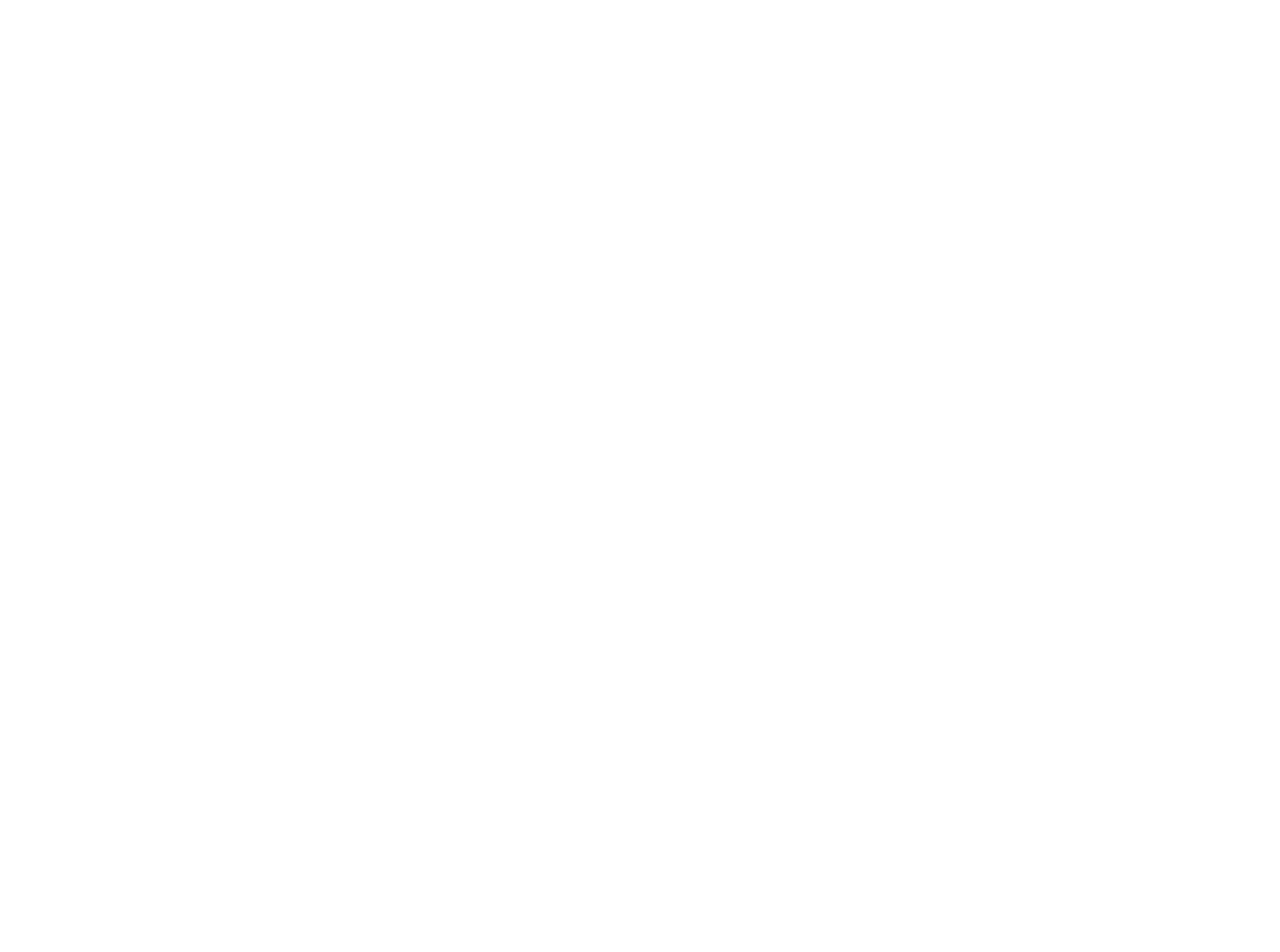
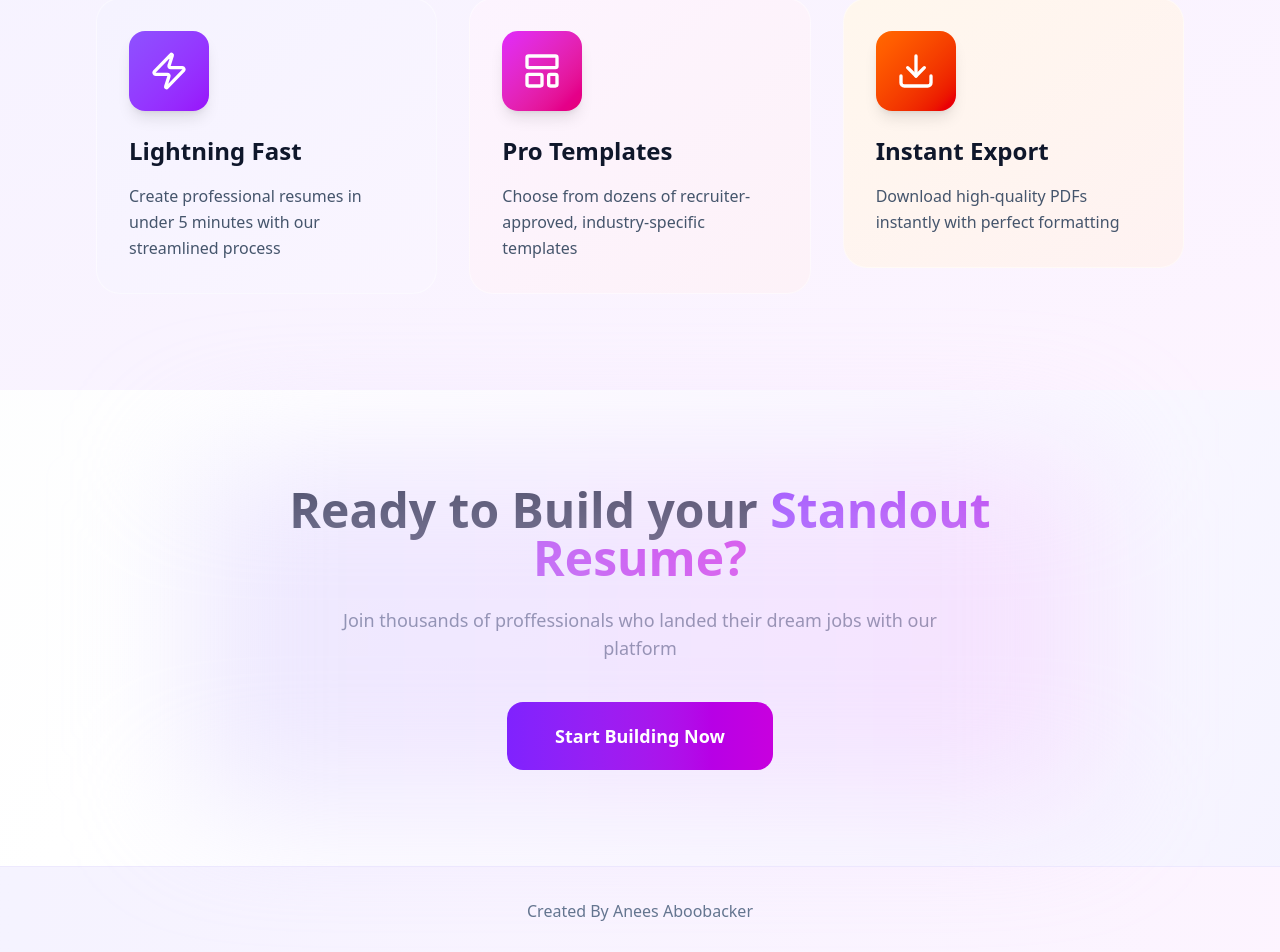
Before and after one commit to ANESSABO0421/NexusCV, a React (Vite) app in the folder client/: page / in a window 1280 px wide. Shown: the part 1300-2252 px from the top of the page. Before the commit the page ends 1024 px from the top, so only its background shows below. Built offline with nearby package versions, Linux system fonts and the light colour scheme; no server answers.

Commit message:
modal started

```diff
--- /dev/null
+++ b/client/src/components/Login.jsx
@@ -0,0 +1,9 @@
+import React from 'react'
+
+const Login = () => {
+  return (
+    <div>Login</div>
+  )
+}
+
+export default Login
--- /dev/null
+++ b/client/src/components/Modal.jsx
@@ -0,0 +1,24 @@
+import React from "react";
+import { modalStyles as styles } from "../assets/dummystyle";
+import { X } from "lucide-react";
+
+const Modal = ({ children, isOpen, onClose, title, hideHeader }) => {
+  if (!isOpen) return null;
+  return (
+    <div className={styles.overlay}>
+      <div className={styles.container}>
+        {!hideHeader && (
+          <div className={styles.header}>
+            <h3 className={styles.title}>{title}</h3>
+          </div>
+        )}
+        <button type="button" className={styles.closeButton} onClick={onClose}>
+          <X size={20} />
+        </button>
+        <div className={styles.body}>{children}</div>
+      </div>
+    </div>
+  );
+};
+
+export default Modal;
--- /dev/null
+++ b/client/src/components/SignUp.jsx
@@ -0,0 +1,9 @@
+import React from 'react'
+
+const SignUp = () => {
+  return (
+    <div>SignUp</div>
+  )
+}
+
+export default SignUp
--- a/client/src/pages/LandingPage.jsx
+++ b/client/src/pages/LandingPage.jsx
@@ -1,9 +1,20 @@
 import React, { useContext, useState } from "react";
 import { landingPageStyles } from "../assets/dummystyle";
-import { ArrowRight, Atom, MenuIcon, X } from "lucide-react";
+import {
+  ArrowRight,
+  Atom,
+  Download,
+  LayoutTemplate,
+  MenuIcon,
+  X,
+  Zap,
+} from "lucide-react";
 import { UserContext } from "../context/userContext";
 import { useNavigate } from "react-router-dom";
 import { ProfileInfoCard } from "../components/Cards";
+import Modal from "../components/Modal";
+import Login from "../components/Login";
+import SignUp from "../components/SignUp";
 
 const LandingPage = () => {
   const [mobileMenuOpen, setMobileMenuOpen] = useState(false);
@@ -378,6 +389,133 @@
             </div>
           </div>
         </section>
+        {/* features section */}
+        <section className={landingPageStyles.featuresSection}>
+          <div className={landingPageStyles.featuresContainer}>
+            <div className={landingPageStyles.featuresHeader}>
+              <h2 className={landingPageStyles.featuresTitle}>
+                Why Choose{" "}
+                <span className={landingPageStyles.featuresTitleGradient}>
+                  NexusCV?
+                </span>
+              </h2>
+              <p className={landingPageStyles.featureDescription}>
+                Everything You need to create a professional resume that stands
+                out
+              </p>
+            </div>
+            <div className={landingPageStyles.featuresGrid}>
+              {[
+                {
+                  icon: <Zap className={landingPageStyles.featureIcon} />,
+                  title: "Lightning Fast",
+                  description:
+                    "Create professional resumes in under 5 minutes with our streamlined process",
+                  gradient: landingPageStyles.featureIconViolet,
+                  bg: landingPageStyles.featureCardViolet,
+                },
+                {
+                  icon: (
+                    <LayoutTemplate className={landingPageStyles.featureIcon} />
+                  ),
+                  title: "Pro Templates",
+                  description:
+                    "Choose from dozens of recruiter-approved, industry-specific templates",
+                  gradient: landingPageStyles.featureIconFuchsia,
+                  bg: landingPageStyles.featureCardFuchsia,
+                },
+                {
+                  icon: <Download className={landingPageStyles.featureIcon} />,
+                  title: "Instant Export",
+                  description:
+                    "Download high-quality PDFs instantly with perfect formatting",
+                  gradient: landingPageStyles.featureIconOrange,
+                  bg: landingPageStyles.featureCardOrange,
+                },
+              ].map((feature, index) => (
+                <div key={index} className={landingPageStyles.featureCard}>
+                  <div className={landingPageStyles.featureCardHover}></div>
+                  <div
+                    className={`${landingPageStyles.featureCardContent} ${feature.bg}`}
+                  >
+                    <div
+                      className={`${landingPageStyles.featureIconContainer} ${feature.gradient}`}
+                    >
+                      {feature.icon}
+                    </div>
+                    <h3 className={landingPageStyles.featureTitle}>
+                      {feature.title}
+                    </h3>
+                    <p className={landingPageStyles.featureDescription}>
+                      {feature.description}
+                    </p>
+                  </div>
+                </div>
+              ))}
+            </div>
+          </div>
+        </section>
+        {/* cta section */}
+        <section className={landingPageStyles.ctaSection}>
+          <div className={landingPageStyles.ctaContainer}>
+            <div className={landingPageStyles.ctaCard}>
+              <div className={landingPageStyles.ctaCardBg}></div>
+              <h2 className={landingPageStyles.ctaTitle}>
+                Ready to Build your{" "}
+                <span className={landingPageStyles.ctaTitleGradient}>
+                  Standout Resume?
+                </span>
+              </h2>
+              <p className={landingPageStyles.ctaDescription}>
+                Join thousands of proffessionals who landed their dream jobs
+                with our platform
+              </p>
+              <button
+                className={landingPageStyles.ctaButton}
+                onClick={handleCTA}
+              >
+                <div className={landingPageStyles.ctaButtonOverlay}></div>
+                <div className={landingPageStyles}></div>
+                <span className={landingPageStyles.ctaButtonText}>
+                  Start Building Now
+                </span>
+              </button>
+            </div>
+          </div>
+        </section>
+        {/* footer section */}
+        <footer className={landingPageStyles.footer}>
+          <div className={landingPageStyles.footerContainer}>
+            <p className={landingPageStyles.footerText}>
+              Created By{" "}
+              <a
+                href="https://react-portofolio-omega.vercel.app"
+                target="_blank"
+                rel="noopener noreferrer"
+              >
+                Anees Aboobacker
+              </a>
+            </p>
+          </div>
+        </footer>
+        {/* Modal for login and Signup */}
+        <Modal
+          isOpen={openAuthModel}
+          onClose={() => {
+            setOpenAuthModel(false);
+            setCurrentPage("login");
+          }}
+          hideHeader
+        >
+          <div>
+            {currentPage === "login" && (
+              <Login setCurrentPage={setCurrentPage} />
+            )}
+            {currentPage === "signup" && (
+              <SignUp setCurrentPage={setCurrentPage} />
+            )}
+          </div>
+        </Modal>
       </main>
     </div>
   );
```
